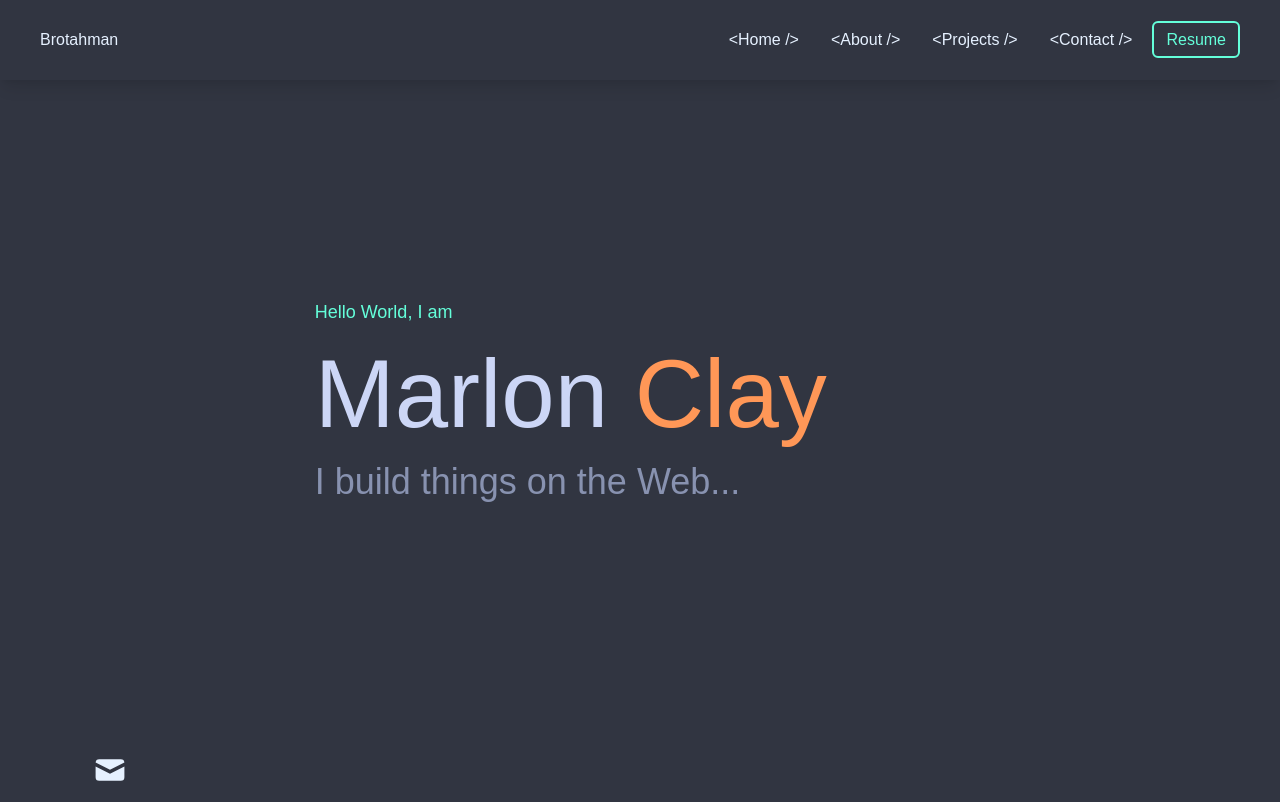
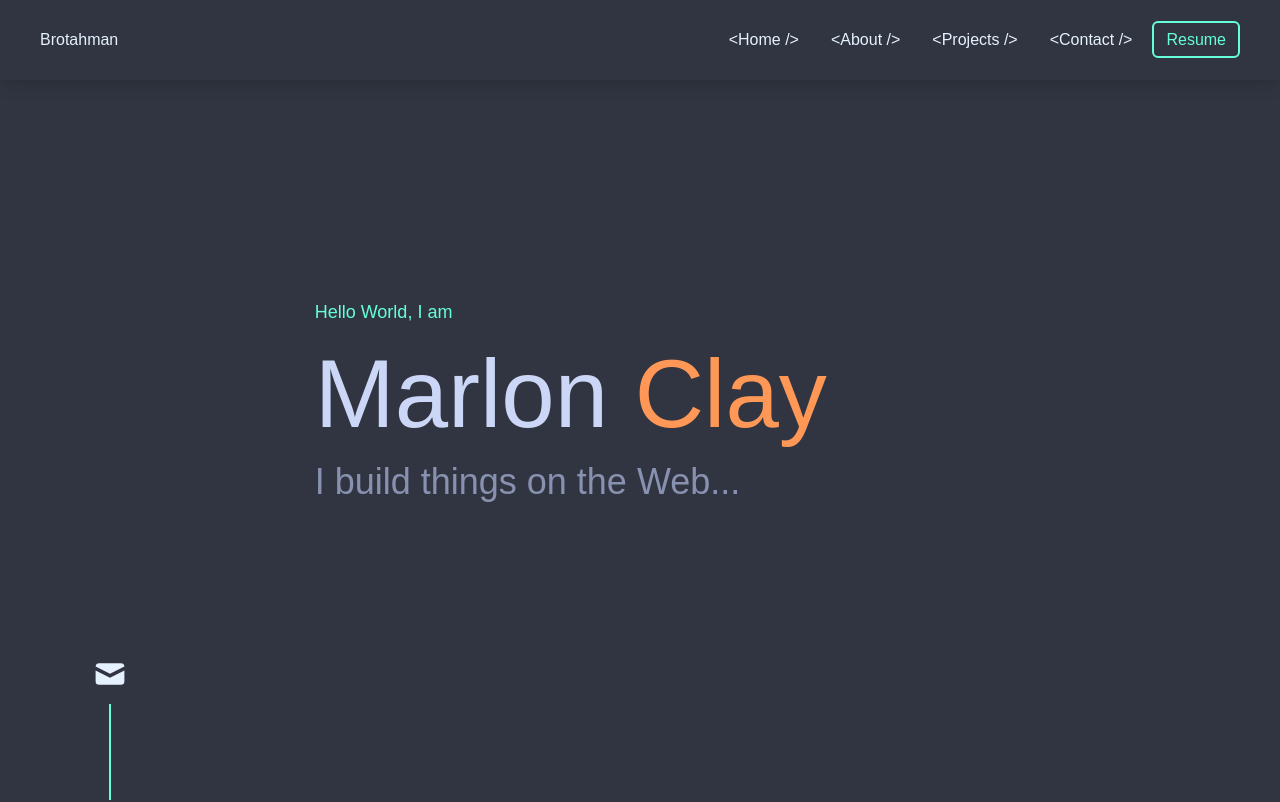
Before and after one commit to luciousmc/portfolio_v2, a Next.js app: page / in a window 1280 px wide. Shown: the top 802 px of the page. Built offline with nearby package versions, Linux system fonts and the light colour scheme; some icons are missing.

Commit message:
line spacer added

```diff
--- a/components/SocialBox.js
+++ b/components/SocialBox.js
@@ -20,6 +20,8 @@ function SocialBox() {
       <Link href='mailto:luciousmc@icloud.com'>
         <MailIcon className='social-icon' />
       </Link>
+
+      <div className='border-l border-r border-neon h-24 w-0 mx-auto bg-neon' />
     </aside>
   )
 }
```
